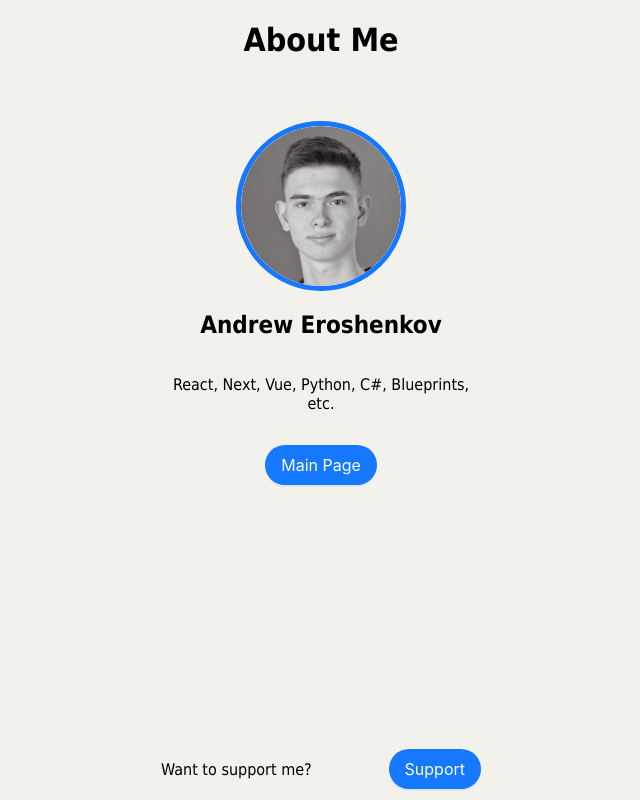
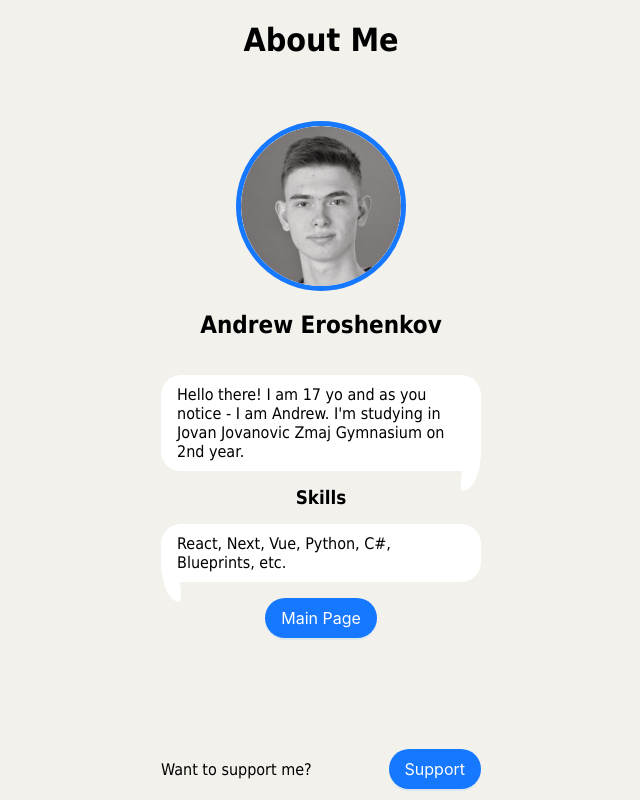
Before and after one commit to CnoLvaN/ijustseen-profile, a Next.js app: page /about in a window 1280 px wide. Shown: the whole page, without its empty margins (319-959 px from the left). Built offline with nearby package versions, Linux system fonts and the light colour scheme.

Commit message:
aboutPage

```diff
--- a/src/app/about/page.tsx
+++ b/src/app/about/page.tsx
@@ -1,13 +1,14 @@
 import Image from "next/image";
 import styles from "../base.module.scss";
 import { Button, Typography } from "antd";
+import cn from "classnames";
 
 export default function Home() {
   const { Title } = Typography;
   return (
     <main>
       <>
-        <div className={styles.tittle}>
+        <div className={cn(styles.tittle)}>
           <h1>About Me</h1>
         </div>
 
@@ -17,7 +18,20 @@ export default function Home() {
 
         <div className={styles.tittle}>
           <h2>Andrew Eroshenkov</h2>
-          <p>React, Next, Vue, Python, C#, Blueprints, etc.</p>
+        </div>
+
+        <div className={cn(styles.aboutParagraph)}>
+          <p className={styles.white}>
+            {
+              "Hello there! I am 17 yo and as you notice - I am Andrew. I'm studying in Jovan Jovanovic Zmaj Gymnasium on 2nd year. "
+            }
+            <span className={styles.pastWhite}></span>
+          </p>
+          <h3 className={styles.tittle}>Skills</h3>
+          <p className={styles.white}>
+            React, Next, Vue, Python, C#, Blueprints, etc.
+            <span className={styles.pastWhite}></span>
+          </p>
         </div>
 
         <div className={styles.button}>
--- a/src/app/base.module.scss
+++ b/src/app/base.module.scss
@@ -69,3 +69,26 @@
 .colored {
   color: #1677ff;
 }
+
+.white {
+  position: relative;
+  background-color: white;
+  border-radius: 20px;
+  padding: 10px 16px;
+}
+
+.pastWhite {
+  position: absolute;
+  background-color: white;
+  border-radius: 100% 0% 92% 8% / 79% 0% 100% 21%;
+  width: 20px;
+  height: 40px;
+  right: 0;
+  bottom: -20px;
+}
+
+.aboutParagraph .white:nth-of-type(2n) .pastWhite {
+  left: 0;
+  bottom: -20px;
+  border-radius: 0% 100% 8% 92% / 0% 79% 21% 100%;
+}
```
